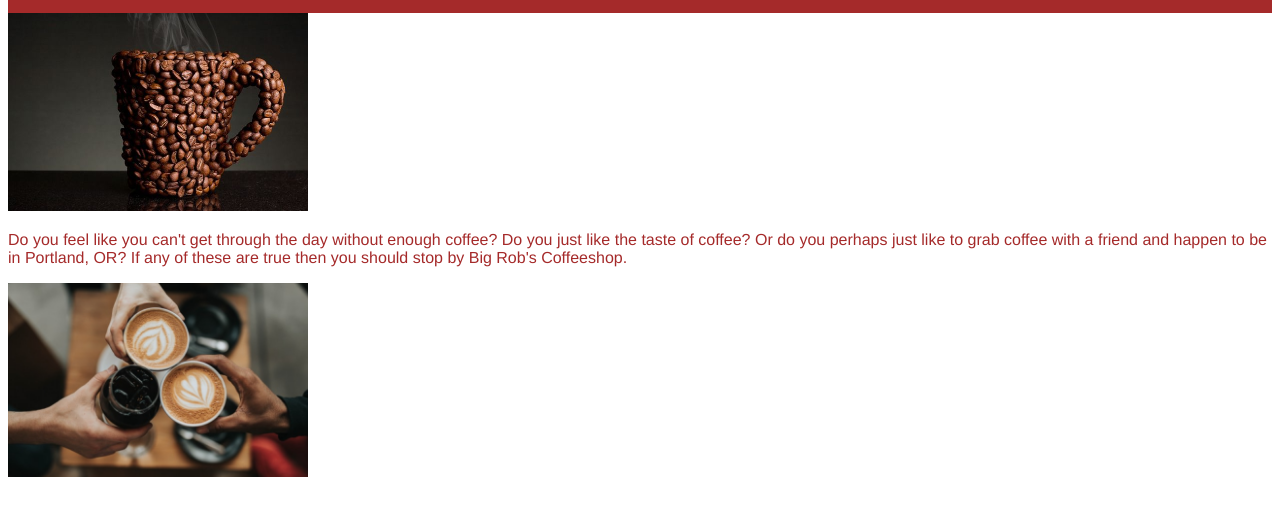
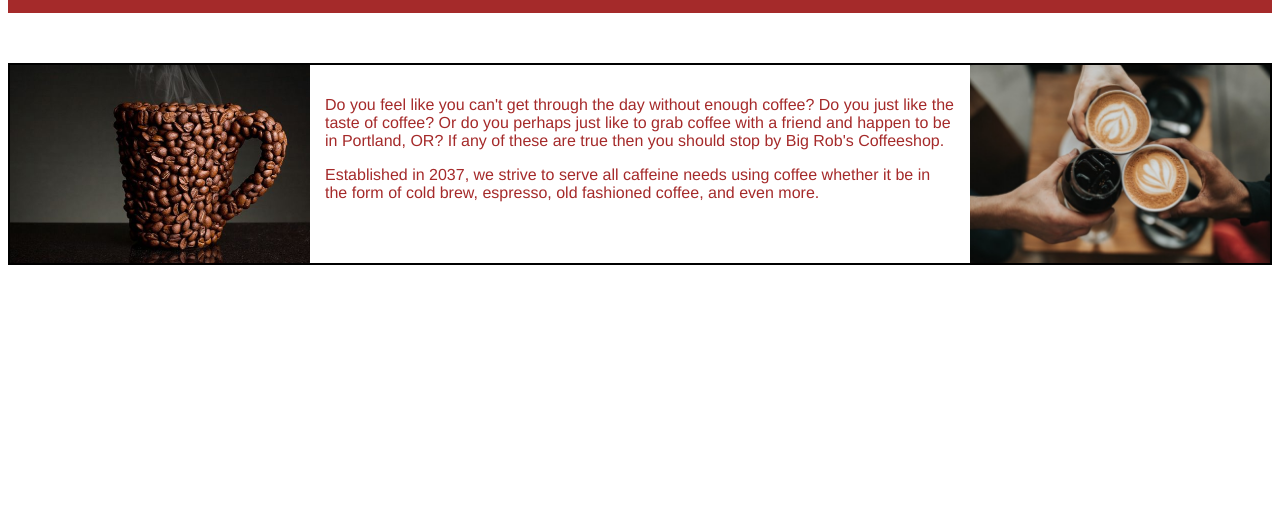
Before and after one commit to robbietonos37/restaurant-page, a website built with webpack: page dist/index.html in a window 1280 px wide. Shown: the part 82-598 px from the top of the page. Built offline with nearby package versions, Linux system fonts and the light colour scheme.

Commit message:
Finish About page and style it

```diff
--- a/src/restaurant.js
+++ b/src/restaurant.js
@@ -18,6 +18,9 @@ const loadPage = () => {
     coffeeInfo.innerHTML = "Do you feel like you can't get through the day without enough coffee? Do you just like the taste of coffee? Or do you perhaps just like to grab coffee with a friend and happen to be in Portland, OR? If any of these are true then you should stop by Big Rob's Coffeeshop."
     newDiv.appendChild(coffeeInfo);
 
+    const coffeeInfo2 = document.createElement('p');
+    coffeeInfo2.innerHTML = 'Established in 2037, we strive to serve all caffeine needs using coffee whether it be in the form of cold brew, espresso, old fashioned coffee, and even more.'
+    newDiv.appendChild(coffeeInfo2);
 
     const coffeeImage2 = new Image();
     coffeeImage2.src = Icon2;
--- a/src/style.css
+++ b/src/style.css
@@ -15,7 +15,7 @@ nav {
 }
 
 img {
-    width:300px;
+    width: 300px;
 
 }
 
@@ -36,10 +36,6 @@ button:hover {
     background-color: white;
 }
 
-#content {
-    color: brown;
-}
-
 li {
     list-style: none;
 }
@@ -47,3 +43,15 @@ li {
 ul {
     list-style: none;
 }
+
+#content {
+    margin-top: 50px;
+    display: flex;
+    flex-direction: row;
+    border: solid black 2px;
+    color: brown;
+}
+
+#pageInfo {
+    padding: 15px;
+}
```
